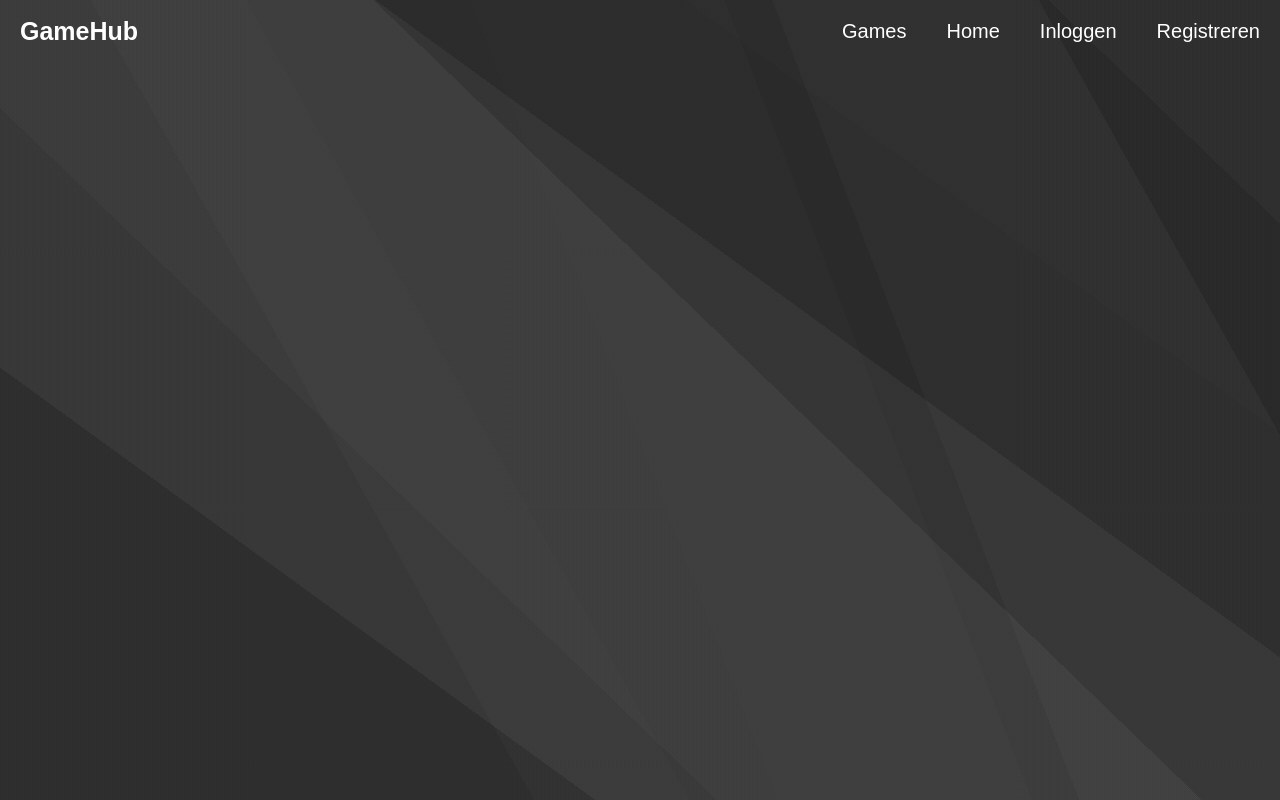
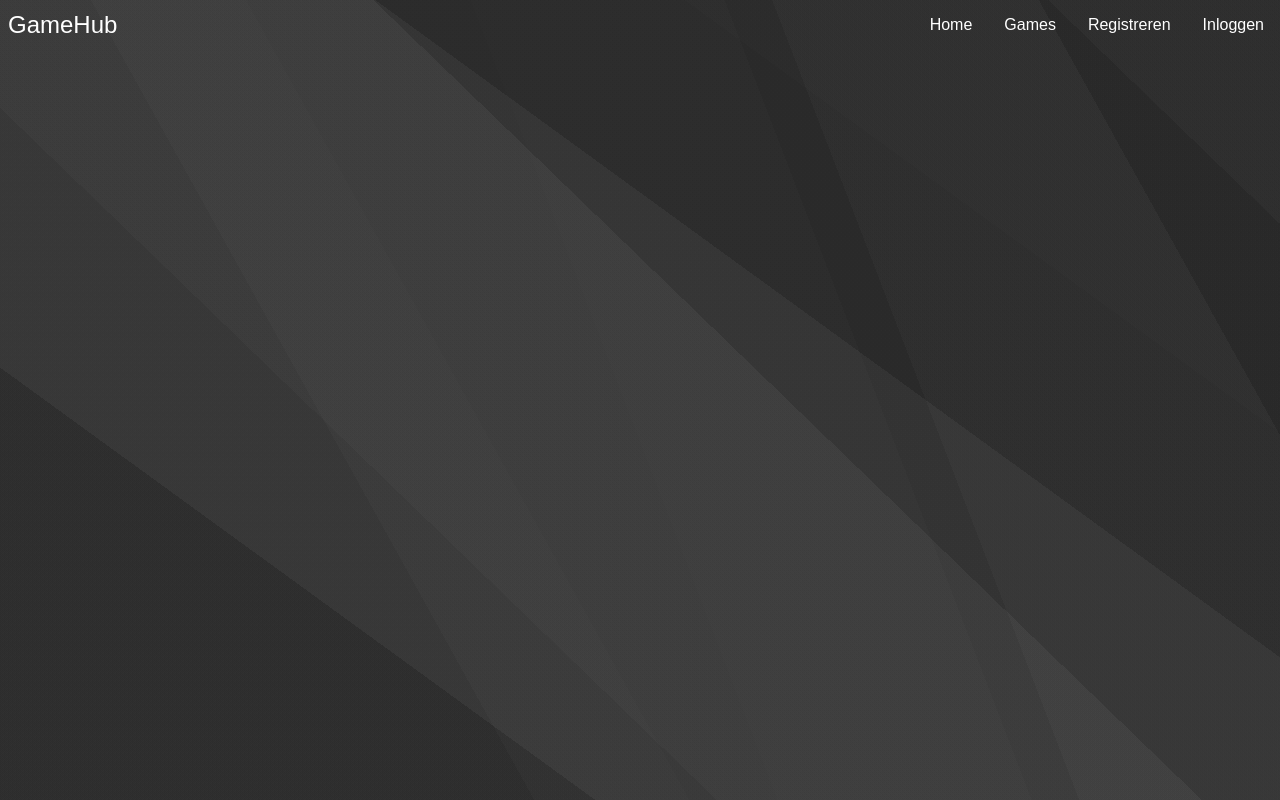
Before and after one commit to larsonx/Game-site, a PHP site: page / in a window 1280 px wide. Run offline with PHP 8.4, Linux system fonts and the light colour scheme.

Commit message:
update responsive navbar
Responsive navbar added

```diff
--- /dev/null
+++ b/index.html
@@ -0,0 +1,30 @@
+<!DOCTYPE html>
+<html lang="en" dir="ltr">
+  <head>
+    <meta charset="utf-8" />
+
+    <meta http-equiv="X-UA-Compatible" content="IE-edge" />
+    <meta name="viewport" content="width=device-width, initial-scale 1.0" />
+    <link rel="stylesheet" href="style.css" />
+    <script src="script.js" defer></script>
+    <title>GameHub</title>
+  </head>
+  <body>
+    <nav class="navbar">
+      <div class="brand-title">GameHub</div>
+      <a href="#" class="toggle-button">
+      <span class="bar"></span>
+      <span class="bar"></span>
+      <span class="bar"></span>
+    </a>
+      <div class="navbar-links">
+        <ul>
+          <li><a href="#">Home</a></li>
+          <li><a href="#">Games</a></li>
+          <li><a href="#">Registreren</a></li>
+          <li><a href="#">Inloggen</a></li>
+        </ul>
+      </div>
+    </nav>
+  </body>
+</html>
--- a/index.php
+++ /dev/null
@@ -1,42 +0,0 @@
-<!DOCTYPE html>
-<html lang="en" dir="ltr">
-  <head>
-    <meta charset="utf-8" />
-    <script src="app.js" href="utf-8"></script>
-    <meta http-equiv="X-UA-Compatible" content="IE-edge" />
-    <meta name="viewport" content="width=device-width, initial-scale 1.0" />
-    <link rel="stylesheet" href="style.css" />
-
-    <title>GameHub</title>
-  </head>
-<body>
-  <div class="container">
-<header>
-<a href="#" class="logo">GameHub</a>
-<nav class="navbar">
-<ul>
-<li><a href="#" class="games">Games</a></li>
-<li><a href="#">Home</a></li>
-<li><a href="#">Inloggen</a></li>
-<li><a href="#">Registreren</a></li>
-
-
-
-
-</ul>
-</nav>
-</header>
-</div>
-
-
-
-
-
-
-
-
-
-
-
-</body>
-</html>
--- /dev/null
+++ b/script.js
@@ -0,0 +1,6 @@
+const toggleButton = document.getElementsByClassName("toggle-button")[0];
+const navbarLinks = document.getElementsByClassName("navbar-links")[0];
+
+toggleButton.addEventListener("click", () => {
+  navbarLinks.classList.toggle("active");
+});
--- a/style.css
+++ b/style.css
@@ -1,15 +1,11 @@
 * {
-  margin: 0;
-  padding: 0;
   box-sizing: border-box;
-  font-family: Arial, Helvetica, sans-serif;
-  text-decoration: none;
-  list-style:none;
-  overflow: hidden;
 }
 body {
   height: 100vh;
-
+  margin: 0;
+  padding: 0;
+  font-family: Arial, Helvetica, sans-serif;
   background-image: linear-gradient(
       216deg,
       rgba(77, 77, 77, 0.05) 0%,
@@ -56,83 +52,73 @@ body {
     ),
     linear-gradient(92deg, hsl(214, 0%, 11%), hsl(214, 0%, 11%));
 }
-header{
-    position:fixed;
-    top:0; left:0; right:0;
+.navbar {
   display: flex;
+  justify-content: space-between;
   align-items: center;
-    justify-content: space-between;
-    z-index: 1000;
-    background-image: linear-gradient(
-        216deg,
-        rgba(77, 77, 77, 0.05) 0%,
-        rgba(77, 77, 77, 0.05) 25%,
-        rgba(42, 42, 42, 0.05) 25%,
-        rgba(42, 42, 42, 0.05) 38%,
-        rgba(223, 223, 223, 0.05) 38%,
-        rgba(223, 223, 223, 0.05) 75%,
-        rgba(36, 36, 36, 0.05) 75%,
-        rgba(36, 36, 36, 0.05) 100%
-      ),
-      linear-gradient(
-        44deg,
-        rgba(128, 128, 128, 0.05) 0%,
-        rgba(128, 128, 128, 0.05) 34%,
-        rgba(212, 212, 212, 0.05) 34%,
-        rgba(212, 212, 212, 0.05) 57%,
-        rgba(25, 25, 25, 0.05) 57%,
-        rgba(25, 25, 25, 0.05) 89%,
-        rgba(135, 135, 135, 0.05) 89%,
-        rgba(135, 135, 135, 0.05) 100%
-      ),
-      linear-gradient(
-        241deg,
-        rgba(55, 55, 55, 0.05) 0%,
-        rgba(55, 55, 55, 0.05) 14%,
-        rgba(209, 209, 209, 0.05) 14%,
-        rgba(209, 209, 209, 0.05) 60%,
-        rgba(245, 245, 245, 0.05) 60%,
-        rgba(245, 245, 245, 0.05) 69%,
-        rgba(164, 164, 164, 0.05) 69%,
-        rgba(164, 164, 164, 0.05) 100%
-      ),
-      linear-gradient(
-        249deg,
-        rgba(248, 248, 248, 0.05) 0%,
-        rgba(248, 248, 248, 0.05) 32%,
-        rgba(148, 148, 148, 0.05) 32%,
-        rgba(148, 148, 148, 0.05) 35%,
-        rgba(202, 202, 202, 0.05) 35%,
-        rgba(202, 202, 202, 0.05) 51%,
-        rgba(181, 181, 181, 0.05) 51%,
-        rgba(181, 181, 181, 0.05) 100%
-      ),
-      linear-gradient(deg, hsl(214, 0%, 11%), hsl(214, 0%, 11%));
 }
 
-header .logo{
-    margin-left:20px;
-    font-weight:bolder;
-    font-size: 25px;
-    color:white;
-
+.brand-title {
+  font-size: 1.5rem;
+  margin: 0.5rem;
+  color: white;
 }
-header .navbar ul{
-list-style:none;
+.navbar-links ul {
+  margin: 0;
+  padding: 0;
+  display: flex;
 }
-header .navbar ul li{
-    position:relative;
-    float:left;
-
+.navbar-links li {
+  list-style: none;
 }
-header .navbar ul li a{
-    font-size: 20px;
-    padding:20px;
-    color:white;
-    display:block;
-
+.navbar-links li a {
+  text-decoration: none;
+  color: white;
+  padding: 1rem;
+  display: block;
 }
-header .navbar ul li a:hover{
-    transform: scale(1.1);
-    transition: 0.5s;
+.navbar-links li:hover {
+  background-color: #555;
 }
+.toggle-button {
+  position: absolute;
+  top: 0.75rem;
+  right: 1rem;
+  display: none;
+  flex-direction: column;
+  justify-content: space-between;
+  width: 30px;
+  height: 21px;
+}
+.toggle-button .bar {
+  height: 3px;
+  width: 100%;
+  background-color: white;
+  border-radius: 10px;
+}
+@media (max-width:600px){
+  .toggle-button {
+    display:flex;
+  }
+  .navbar-links{
+   display:none;
+   width:100%
+  }
+  .navbar{
+    flex-direction:column;
+    align-items: flex-start;
+  }
+  .navbar-links ul{
+    flex-direction:column;
+    width:100%;
+  }
+  .navbar-links li{
+text-align:center;
+  }
+  .navbar-links li a {
+    padding: .5rem 1rem;
+  }
+  .navbar-links.active{
+    display: flex;
+  }
+}
```
Lines whose indentation alone changed are shown as unchanged.
